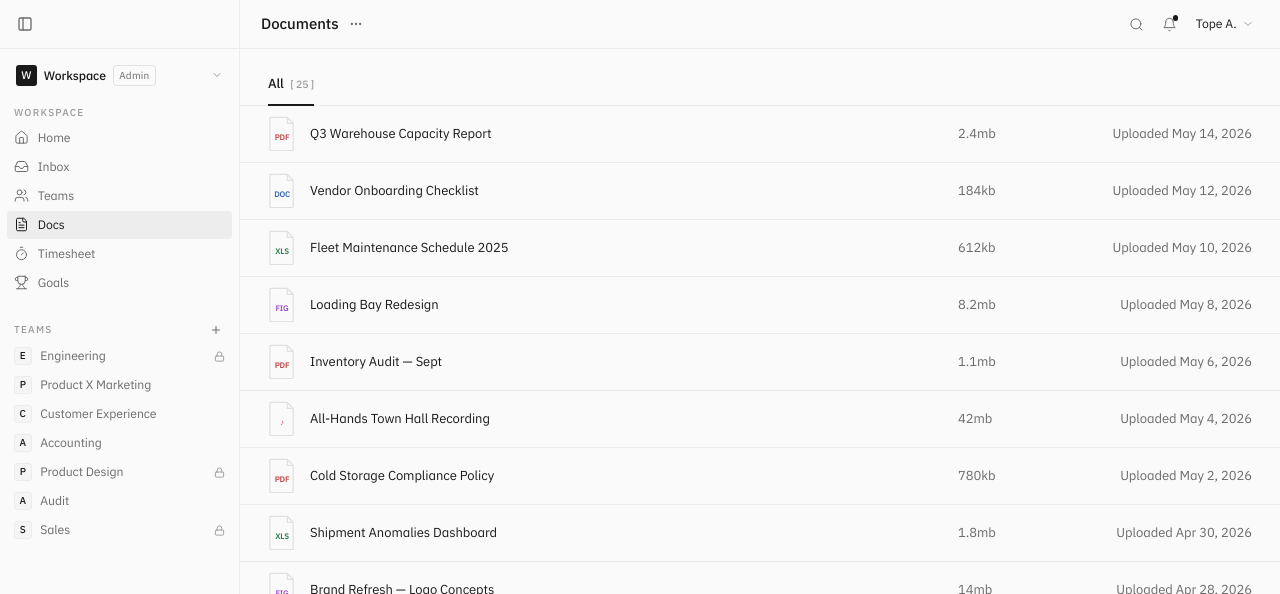
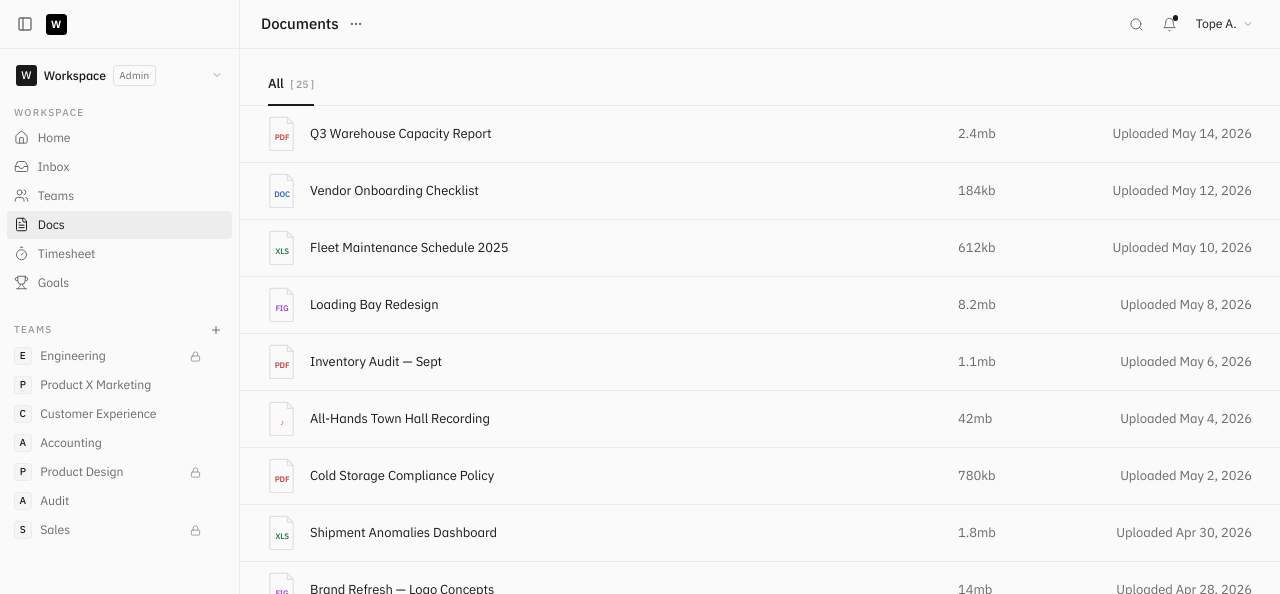
Before and after one commit to ttaiyegbusi/workspace, a Next.js app: page /docs in a window 1280 px wide. Shown: the top 594 px of the page. Built offline with nearby package versions, Linux system fonts and the light colour scheme.

Commit message:
feat: add team color management and enhance sidebar team display

```diff
--- a/src/components/letter-avatar.tsx
+++ b/src/components/letter-avatar.tsx
@@ -5,6 +5,7 @@ type Props = {
   size?: "xs" | "sm" | "md" | "lg";
   filled?: boolean;
   className?: string;
+  style?: React.CSSProperties;
 };
 
 const sizeMap = {
@@ -19,9 +20,11 @@ export function LetterAvatar({
   size = "sm",
   filled = false,
   className,
+  style,
 }: Props) {
   return (
     <span
+      style={style}
       className={cn(
         "inline-flex items-center justify-center rounded-[3px] font-medium select-none flex-shrink-0",
         sizeMap[size],
--- a/src/components/sidebar.tsx
+++ b/src/components/sidebar.tsx
@@ -22,6 +22,11 @@ import {
   BookOpen,
   Lightbulb,
   LogOut,
+  MoreHorizontal,
+  Copy,
+  Heart,
+  Eye,
+  Trash2,
 } from "lucide-react";
 import { cn } from "@/lib/utils";
 import { useStore } from "@/lib/store";
@@ -81,10 +86,7 @@ export function Sidebar() {
         />
       </aside>
 
-      <CreateTeamModal
-        open={createOpen}
-        onClose={() => setCreateOpen(false)}
-      />
+      <CreateTeamModal open={createOpen} onClose={() => setCreateOpen(false)} />
     </>
   );
 }
@@ -105,6 +107,11 @@ function SidebarTop() {
       >
         <PanelLeft size={16} />
       </button>
+
+      {/* Warehouse Logo */}
+      <div className="h-6 w-6 bg-black rounded-sm flex items-center justify-center flex-shrink-0">
+        <span className="text-white font-bold text-xs">W</span>
+      </div>
     </div>
   );
 }
@@ -177,32 +184,168 @@ function SidebarTeams({
         {teams.map((t) => {
           const active = pathname === `/teams/${t.id}`;
           return (
+            <TeamItem
+              key={t.id}
+              team={t}
+              active={active}
+              collapsed={collapsed}
+            />
+          );
+        })}
+      </nav>
+    </div>
+  );
+}
+
+function TeamItem({
+  team,
+  active,
+  collapsed,
+}: {
+  team: any;
+  active: boolean;
+  collapsed: boolean;
+}) {
+  const [menuOpen, setMenuOpen] = useState(false);
+  const [colorPickerOpen, setColorPickerOpen] = useState(false);
+  const menuRef = useRef<HTMLDivElement>(null);
+  const updateTeamColor = useStore((s) => s.updateTeamColor);
+
+  useEffect(() => {
+    function handleClickOutside(e: MouseEvent) {
+      if (menuRef.current && !menuRef.current.contains(e.target as Node)) {
+        setMenuOpen(false);
+        setColorPickerOpen(false);
+      }
+    }
+    document.addEventListener("mousedown", handleClickOutside);
+    return () => document.removeEventListener("mousedown", handleClickOutside);
+  }, []);
+
+  const colors = [
+    "#ef4444",
+    "#f97316",
+    "#eab308",
+    "#22c55e",
+    "#06b6d4",
+    "#0ea5e9",
+    "#3b82f6",
+    "#8b5cf6",
+    "#ec4899",
+    "#64748b",
+  ];
+
+  return (
+    <div ref={menuRef} className="relative">
+      <div className="flex items-center gap-1 group">
         <Link
-              key={t.id}
-              href={`/teams/${t.id}`}
+          href={`/teams/${team.id}`}
           className={cn(
-                "h-8 flex items-center gap-2.5 px-2 rounded text-sm transition-colors",
+            "flex-1 h-8 flex items-center gap-2.5 px-2 rounded text-sm transition-colors",
             active
               ? "bg-[var(--selected)] text-[var(--text)]"
               : "text-[var(--text-muted)] hover:bg-[var(--hover)] hover:text-[var(--text)]",
             collapsed && "md:justify-center md:px-0",
           )}
-              title={collapsed ? t.name : undefined}
         >
-              <LetterAvatar letter={t.initial} size="xs" />
+          <LetterAvatar
+            letter={team.initial}
+            size="xs"
+            style={
+              team.color
+                ? { backgroundColor: team.color, borderColor: team.color }
+                : {}
+            }
+          />
           <span className={cn("flex-1 truncate", collapsed && "md:hidden")}>
-                {t.name}
+            {team.name}
           </span>
-              {t.locked && !collapsed && (
+          {team.locked && !collapsed && (
             <Lock
               size={11}
               className="text-[var(--text-subtle)] flex-shrink-0"
             />
           )}
         </Link>
-          );
-        })}
-      </nav>
+
+        {!collapsed && (
+          <button
+            onClick={() => setMenuOpen(!menuOpen)}
+            className="h-6 w-6 flex items-center justify-center rounded opacity-0 group-hover:opacity-100 hover:bg-[var(--hover)] text-[var(--text-muted)] transition-opacity"
+            title="Team options"
+          >
+            <ChevronDown size={14} />
+          </button>
+        )}
+      </div>
+
+      {menuOpen && !collapsed && (
+        <div className="absolute top-full left-0 mt-1 w-[200px] z-50 rounded-md bg-[var(--surface)] border border-[var(--border)] shadow-[var(--shadow-lg)] py-1">
+          <button className="w-full px-3 h-8 flex items-center gap-2.5 text-sm hover:bg-[var(--hover)] text-[var(--text)] text-left">
+            <span>Rename</span>
+          </button>
+          <button className="w-full px-3 h-8 flex items-center gap-2.5 text-sm hover:bg-[var(--hover)] text-[var(--text)] text-left">
+            <Copy size={14} />
+            <span>Copy Link</span>
+          </button>
+          <button
+            onClick={() => setColorPickerOpen(!colorPickerOpen)}
+            className="w-full px-3 h-8 flex items-center gap-2.5 text-sm hover:bg-[var(--hover)] text-[var(--text)] text-left relative"
+          >
+            <span>Color & Icon</span>
+            <ChevronDown size={12} className="ml-auto" />
+          </button>
+          {colorPickerOpen && (
+            <div className="px-3 py-2 bg-[var(--surface-2)] border-t border-[var(--border)]">
+              <div className="grid grid-cols-5 gap-2">
+                {colors.map((color) => (
+                  <button
+                    key={color}
+                    onClick={() => {
+                      updateTeamColor(team.id, color);
+                      setMenuOpen(false);
+                      setColorPickerOpen(false);
+                    }}
+                    className="h-6 w-6 rounded border-2 hover:scale-110 transition-transform"
+                    style={{
+                      backgroundColor: color,
+                      borderColor:
+                        team.color === color ? "#000" : "transparent",
+                    }}
+                    title={color}
+                  />
+                ))}
+              </div>
+            </div>
+          )}
+          <Divider />
+          <button className="w-full px-3 h-8 flex items-center gap-2.5 text-sm hover:bg-[var(--hover)] text-[var(--text)] text-left">
+            <span>Templates</span>
+          </button>
+          <button className="w-full px-3 h-8 flex items-center gap-2.5 text-sm hover:bg-[var(--hover)] text-[var(--text)] text-left">
+            <span>Automations</span>
+          </button>
+          <button className="w-full px-3 h-8 flex items-center gap-2.5 text-sm hover:bg-[var(--hover)] text-[var(--text)] text-left">
+            <span>Custom Fields</span>
+          </button>
+          <Divider />
+          <button className="w-full px-3 h-8 flex items-center gap-2.5 text-sm hover:bg-[var(--hover)] text-[var(--text)] text-left">
+            <Heart size={14} />
+            <span>Add to Favorites</span>
+          </button>
+          <button className="w-full px-3 h-8 flex items-center gap-2.5 text-sm hover:bg-[var(--hover)] text-[var(--text)] text-left">
+            <Eye size={14} />
+            <span>Hide Team</span>
+          </button>
+          <button className="w-full px-3 h-8 flex items-center gap-2.5 text-sm hover:bg-[var(--hover)] text-[var(--text)] text-left">
+            <span>Duplicate</span>
+          </button>
+          <Divider />
+          <button className="w-full px-3 h-8 flex items-center gap-2.5 text-sm hover:bg-[var(--hover)] text-[var(--text)] text-left">
+            <span>Sharing and Permissions</span>
+          </button>
+        </div>
+      )}
     </div>
   );
 }
@@ -325,13 +468,7 @@ function WorkspaceSwitcher({ collapsed }: { collapsed: boolean }) {
   );
 }
 
-function MenuItem({
-  icon: Icon,
-  label,
-}: {
-  icon: typeof Home;
-  label: string;
-}) {
+function MenuItem({ icon: Icon, label }: { icon: typeof Home; label: string }) {
   return (
     <button className="w-full px-3 h-9 flex items-center gap-2.5 text-sm hover:bg-[var(--hover)] text-[var(--text)] text-left">
       <Icon size={14} className="text-[var(--text-muted)]" strokeWidth={1.6} />
--- a/src/lib/store.ts
+++ b/src/lib/store.ts
@@ -30,6 +30,7 @@ type AppState = {
     initial: string;
     locked: boolean;
   }) => string;
+  updateTeamColor: (teamId: string, color: string) => void;
 
   // tasks
   addTask: (teamId: string, title: string, createdBy: string) => string;
@@ -112,6 +113,11 @@ export const useStore = create<AppState>()(
         }));
         return id;
       },
+
+      updateTeamColor: (teamId, color) =>
+        set((s) => ({
+          teams: s.teams.map((t) => (t.id === teamId ? { ...t, color } : t)),
+        })),
 
       addTask: (teamId, title, createdBy) => {
         const id = `task-${Date.now()}`;
--- a/src/lib/types.ts
+++ b/src/lib/types.ts
@@ -16,9 +16,17 @@ export type Team = {
   name: string;
   initial: string;
   locked: boolean;
+  color?: string; // hex color for team badge
 };
 
-export type DocFileType = "pdf" | "xls" | "fig" | "audio" | "doc" | "img" | "zip";
+export type DocFileType =
+  | "pdf"
+  | "xls"
+  | "fig"
+  | "audio"
+  | "doc"
+  | "img"
+  | "zip";
 
 export type DocItem = {
   id: string;
```
Lines whose indentation alone changed are shown as unchanged.
